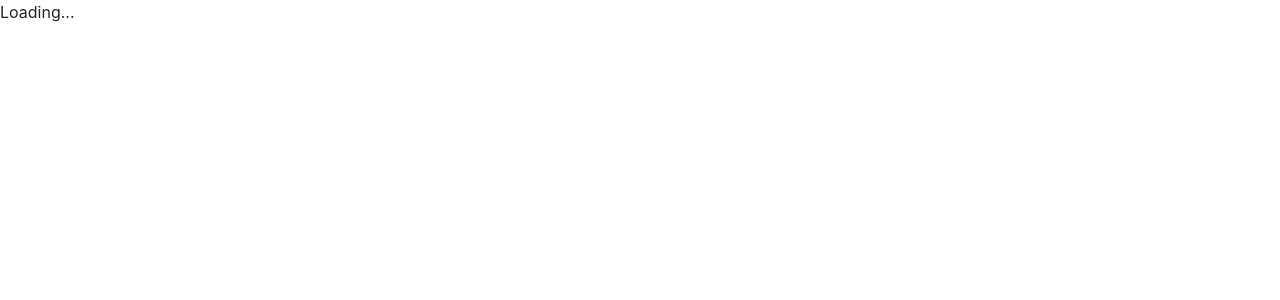
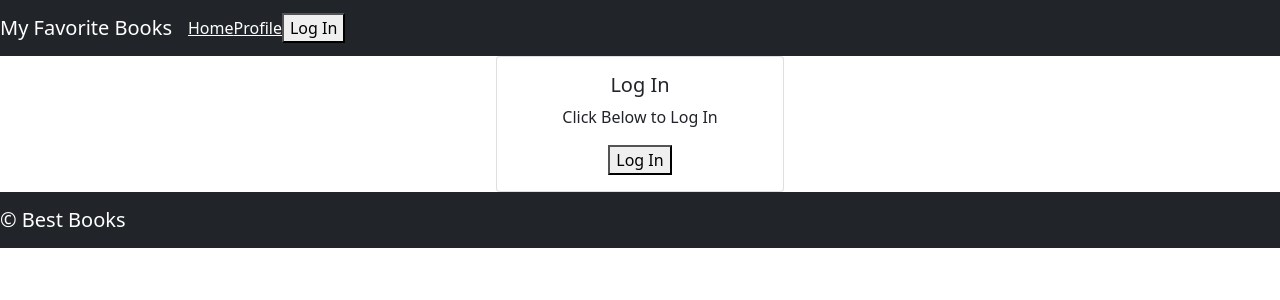
Before and after one commit to EsraaShurafat/frontend-books-lab14, a React (Create React App) app: page / in a window 1280 px wide. Shown: the top 300 px of the page. Built offline with nearby package versions, Linux system fonts and the light colour scheme.

Commit message:
lab-14-final-push

```diff
--- a/src/App.js
+++ b/src/App.js
@@ -7,6 +7,10 @@ import {
   Switch,
   Route
 } from "react-router-dom";
+import BestBooks from './BestBooks';
+import Profile from './commponents/Profile';
+import Login from './Login';
+import {withAuth0} from '@auth0/auth0-react';
 
 class App extends React.Component {
 
@@ -20,8 +24,12 @@ class App extends React.Component {
             <Switch>
               <Route exact path="/">
                 {/* TODO: if the user is logged in, render the `BestBooks` component, if they are not, render the `Login` component */}
+                {this.props.auth0.isAuthenticated ? <BestBooks /> : <Login/>}
               </Route>
               {/* TODO: add a route with a path of '/profile' that renders a `Profile` component */}
+              <Route exact path="/profile">
+              <Profile />
+              </Route>
             </Switch>
             <Footer />
           </IsLoadingAndError>
@@ -31,4 +39,5 @@ class App extends React.Component {
   }
 }
 
-export default App;
+
+export default withAuth0(App);
--- a/src/BestBooks.js
+++ b/src/BestBooks.js
@@ -1,19 +1,22 @@
 import React from 'react';
 import 'bootstrap/dist/css/bootstrap.min.css';
-import Jumbotron from 'react-bootstrap/Jumbotron';
+// import Jumbotron from 'react-bootstrap/Jumbotron';
 import './BestBooks.css';
 
-class MyFavoriteBooks extends React.Component {
+
+class BestBooks extends React.Component {
   render() {
     return(
-      <Jumbotron>
+      <>
+      {/* <Jumbotron> */}
         <h1>My Favorite Books</h1>
         <p>
           This is a collection of my favorite books
         </p>
-      </Jumbotron>
+        {/* </Jumbotron> */}
+        </>
     )
   }
 }
 
-export default MyFavoriteBooks;
+export default BestBooks;
--- a/src/Header.js
+++ b/src/Header.js
@@ -3,18 +3,26 @@ import 'bootstrap/dist/css/bootstrap.min.css';
 import Navbar from 'react-bootstrap/Navbar';
 import { Link } from "react-router-dom";
 import './Header.css';
+import LoginButton from './commponents/LoginButton';
+import LogoutButton from './commponents/LogoutButton';
+import {withAuth0} from '@auth0/auth0-react';
 
 class Header extends React.Component {
   render() {
+    console.log('app', this.props);
     return(
       <Navbar collapseOnSelect expand="lg" bg="dark" variant="dark">
         <Navbar.Brand>My Favorite Books</Navbar.Brand>
         <Link to="/">Home</Link>
         <Link to="/profile">Profile</Link>
         {/* TODO: if the user is logged in, render the `LogoutButton` - if the user is logged out, render the `LoginButton` */}
+
+        {this.props.isAuthenticated ? <LogoutButton/>:<LoginButton/>}
+        <LogoutButton/>
+
       </Navbar>
     );
   }
 }
 
-export default Header;
+export default withAuth0(Header);
--- a/src/Login.js
+++ b/src/Login.js
@@ -2,6 +2,7 @@ import React from 'react';
 import 'bootstrap/dist/css/bootstrap.min.css';
 import Card from 'react-bootstrap/Card';
 import './Login.css';
+import LoginButton from './commponents/LoginButton';
 
 class Login extends React.Component {
   render() {
@@ -13,6 +14,7 @@ class Login extends React.Component {
             Click Below to Log In
           </Card.Text>
           {/* TODO: add a `LoginButton` component here that will log the user in with Auth0 */}
+          <LoginButton />
         </Card.Body>
       </Card>
     )
--- /dev/null
+++ b/src/commponents/LoginButton.js
@@ -0,0 +1,10 @@
+import React from "react";
+import { useAuth0 } from "@auth0/auth0-react";
+
+const LoginButton = () => {
+  const {isAuthenticated , loginWithRedirect } = useAuth0();
+
+  return !isAuthenticated && <button onClick={() => loginWithRedirect()}>Log In</button>;
+};
+
+export default LoginButton;
--- /dev/null
+++ b/src/commponents/LogoutButton.js
@@ -0,0 +1,14 @@
+import React from "react";
+import { useAuth0 } from "@auth0/auth0-react";
+
+const LogoutButton = () => {
+  const {isAuthenticated, logout } = useAuth0();
+
+  return isAuthenticated &&(
+    <button onClick={() => logout({ returnTo: window.location.origin })}>
+      Log Out
+    </button>
+  );
+};
+
+export default LogoutButton;
--- /dev/null
+++ b/src/commponents/Profile.js
@@ -0,0 +1,22 @@
+import React from "react";
+import { useAuth0 } from "@auth0/auth0-react";
+
+const Profile = () => {
+  const { user, isAuthenticated, isLoading } = useAuth0();
+
+  if (isLoading) {
+    return <div>Loading ...</div>;
+  }
+
+  return (
+    isAuthenticated && (
+      <div>
+        <img src={user.picture} alt={user.name} />
+        <h2>{user.name}</h2>
+        <p>{user.email}</p>
+      </div>
+    )
+  );
+};
+
+export default Profile;
--- a/src/index.js
+++ b/src/index.js
@@ -1,11 +1,15 @@
-import React from 'react';
-import ReactDOM from 'react-dom';
-import App from './App';
+import React from "react";
+import ReactDOM from "react-dom";
+import App from "./App";
+import { Auth0Provider } from "@auth0/auth0-react";
 
-// TODO: wrap everything in Auth0
 ReactDOM.render(
-  <React.StrictMode>
+  <Auth0Provider
+    domain="dev-nzbd20-9.us.auth0.com"
+    clientId="3a4kWAmuvOpiQ6ObzIcdGkJyFTyCm5a4"
+    redirectUri={window.location.origin}
+  >
     <App />
-  </React.StrictMode>,
-  document.getElementById('root')
+  </Auth0Provider>,
+  document.getElementById("root")
 );
```
Also changed, not shown: package.json (+4 -3 lines), 2 other files (tests, documents, lock files or other folders).
